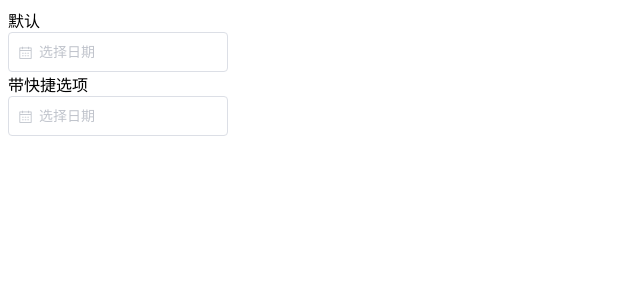
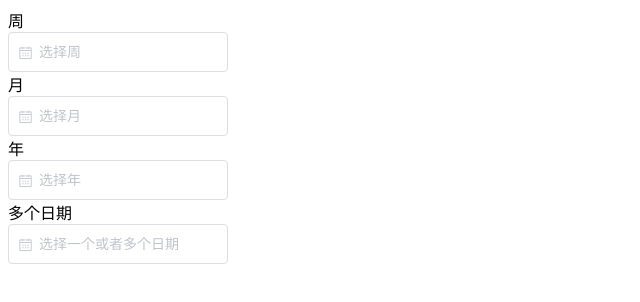
Before and after one commit to kingyeahwei/element_learning, a Vue app: page / in a window 1280 px wide. Shown: the top 302 px of the page, without its empty margins (0-640 px from the left). Built offline with nearby package versions, Linux system fonts and the light colour scheme.

Commit message:
datepicker 其他日期单位

```diff
--- a/src/App.vue
+++ b/src/App.vue
@@ -1,21 +1,36 @@
 <template>
   <div id="app">
     <div class="block">
-      <span>默认</span><br>
+      <span>周</span><br>
       <el-date-picker
         v-model="value1"
-        type="date"
-        placeholder="选择日期"
+        type="week"
+        format="yyyy 年 WW 周"
+        placeholder="选择周"
       ></el-date-picker>
     </div>
     <div class="block">
-      <span>带快捷选项</span><br>
+      <span>月</span><br>
       <el-date-picker
         v-model="value2"
-        align="right"
-        type="date"
-        placeholder="选择日期"
-        :picker-options="pickerOptions"
+        type="month"
+        placeholder="选择月"
+      ></el-date-picker>
+    </div>
+    <div class="block">
+      <span>年</span><br>
+      <el-date-picker
+        v-model="value3"
+        type="year"
+        placeholder="选择年"
+      ></el-date-picker>
+    </div>
+    <div class="block">
+      <span>多个日期</span><br>
+      <el-date-picker
+        type="dates"
+        v-model="value4"
+        placeholder="选择一个或者多个日期"
       ></el-date-picker>
     </div>
   </div>
@@ -27,37 +42,10 @@
     name: "app",
     data() {
       return {
-        pickerOptions: {
-          disabledDate(time) {
-            return time.getTime() > Date.now() || time.getTime() < Date.now() - 10 * 3600 * 1000 * 24;
-          },
-          shortcuts: [
-            {
-              text: "今天",
-              onClick(picker) {
-                picker.$emit("pick", new Date())
-              }
-            },
-            {
-              text: "昨天",
-              onClick(picker) {
-                const date = new Date()
-                date.setTime(date.getTime() - 3600 * 1000 * 24);
-                picker.$emit("pick", date)
-              }
-            },
-            {
-              text: "一周前",
-              onClick(picker) {
-                let date = new Date();
-                date.setTime(date.getTime() - 3600 * 1000 * 24 * 7)
-                picker.$emit("pick", date)
-              }
-            }
-          ]
-        },
         value1: "",
-        value2: ""
+        value2: "",
+        value3: "",
+        value4: []
       }
     },
     methods: {}
```
